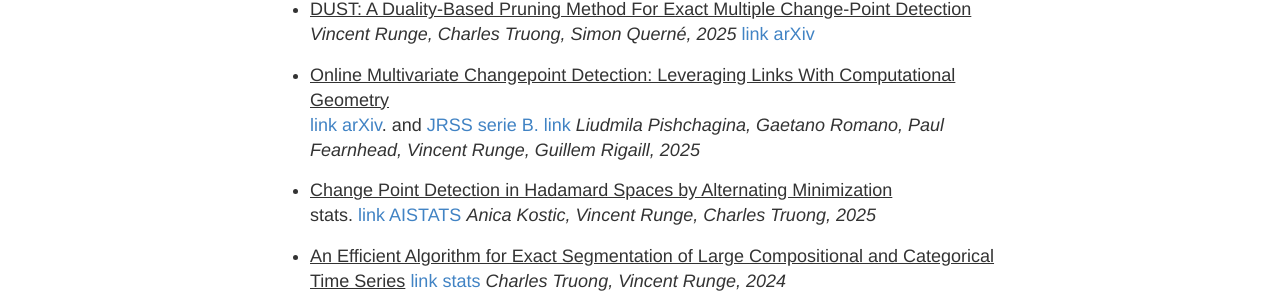
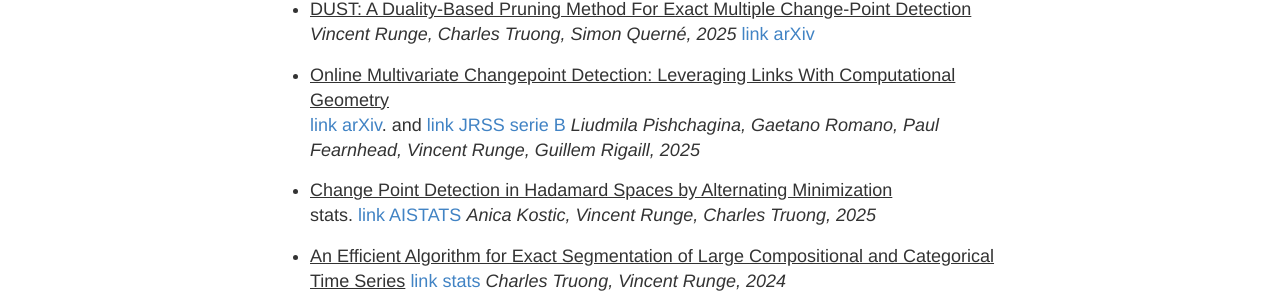
Before and after one commit to vincentrunge/vincentrunge.github.io, a Jekyll site: the page built from Publications.md, in a window 1280 px wide. Shown: the part 207-515 px from the top of the page. Built offline with Jekyll 4.4.1, drawn with Linux system fonts in a browser that asks for light colours.

```diff
--- a/Publications.md
+++ b/Publications.md
@@ -10,7 +10,7 @@ permalink: /Publications/
 
 * <u>Online Multivariate Changepoint Detection: Leveraging Links With Computational Geometry</u>
 [link arXiv](https://arxiv.org/abs/2311.01174).
-and [JRSS serie B. link](https://academic.oup.com/jrsssb/advance-article-abstract/doi/10.1093/jrsssb/qkaf046/8223216?redirectedFrom=fulltext) *Liudmila Pishchagina, Gaetano Romano, Paul Fearnhead, Vincent Runge, Guillem Rigaill, 2025*
+and [link JRSS serie B](https://academic.oup.com/jrsssb/advance-article-abstract/doi/10.1093/jrsssb/qkaf046/8223216?redirectedFrom=fulltext) *Liudmila Pishchagina, Gaetano Romano, Paul Fearnhead, Vincent Runge, Guillem Rigaill, 2025*
 
 * <u>Change Point Detection in Hadamard Spaces by Alternating Minimization</u>
 stats. [link AISTATS](https://openreview.net/forum?id=Leyh3mDyof)
```
